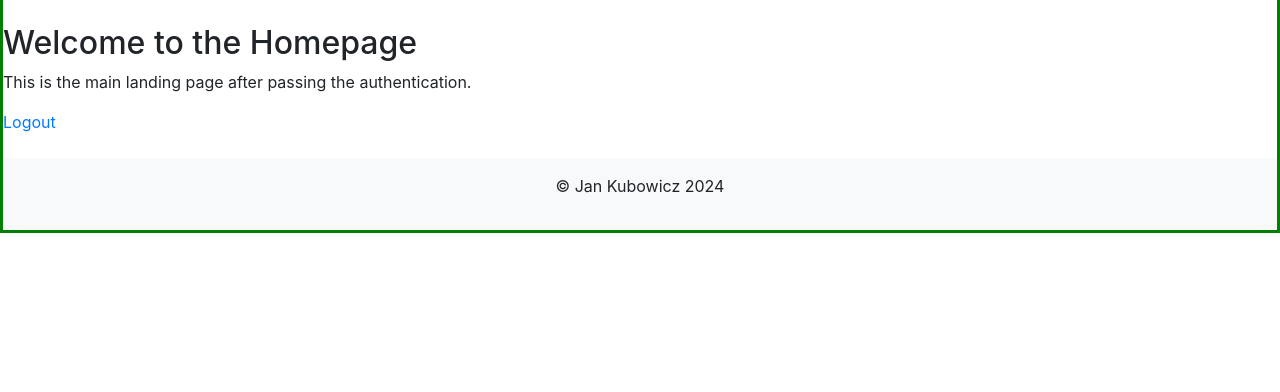
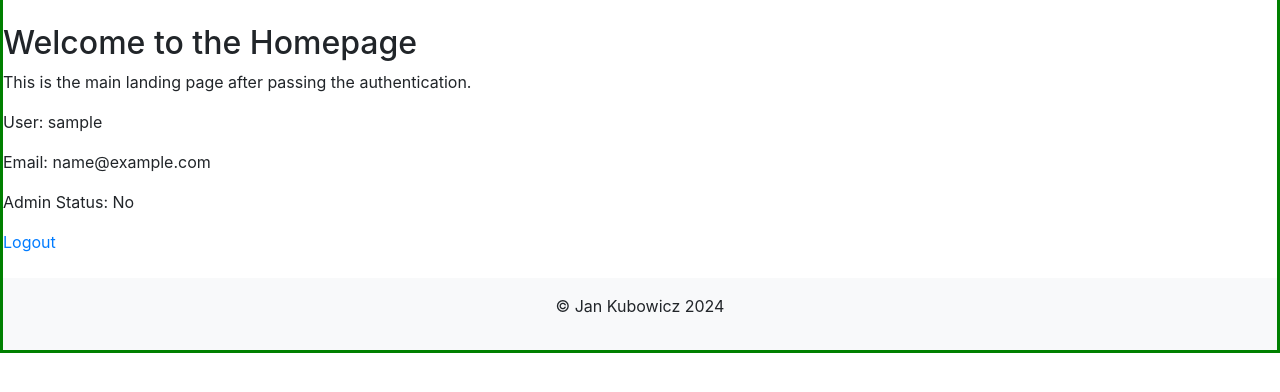
Before and after one commit to ZasaQ/flask_auth_app, a Flask app: page /home in a window 1280 px wide. Shown: the part 77-469 px from the top of the page. Run offline with Flask 3, Linux system fonts and the light colour scheme; the visitor is signed in with stand-in values (Sample User, id 1); some libraries are stand-ins or nearby versions.

Commit message:
add current user to HTML home page

```diff
--- a/app/routes.py
+++ b/app/routes.py
@@ -15,7 +15,7 @@ def home():
 @main.route("/home")
 @login_required
 def dashboard():
-    return render_template("home.html", title="Home")
+    return render_template("home.html", title="Home", user=current_user)
 
 @main.route("/register", methods=["GET", "POST"])
 def register():
--- a/app/templates/home.html
+++ b/app/templates/home.html
@@ -3,5 +3,8 @@
 {% block content %}
     <h2>Welcome to the Homepage</h2>
     <p>This is the main landing page after passing the authentication.</p>
+    <p>User: {{ user.username }}</p>
+    <p>Email: {{ user.email }}</p>
+    <p>Admin Status: {{ 'Yes' if user.is_admin else 'No' }}</p>
     <a href="{{ url_for('main.logout') }}">Logout</a>
 {% endblock %}
```
